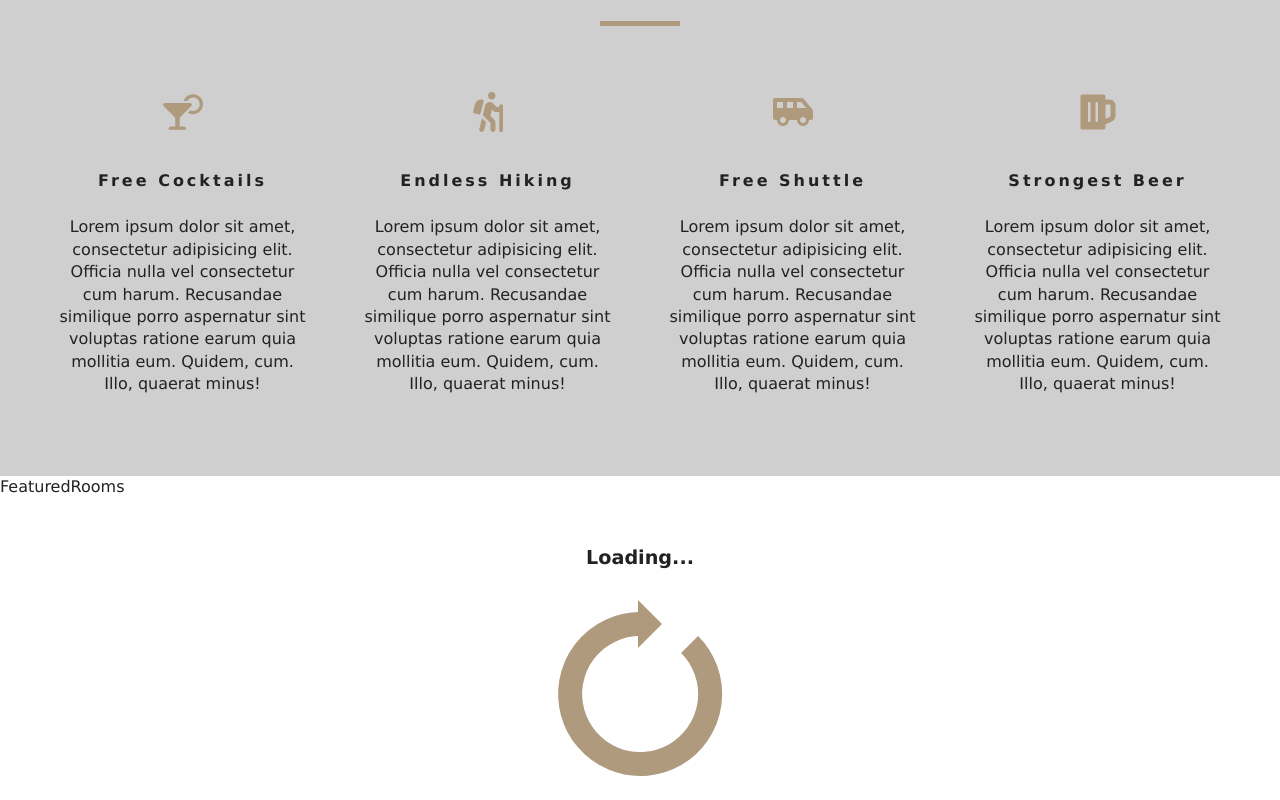
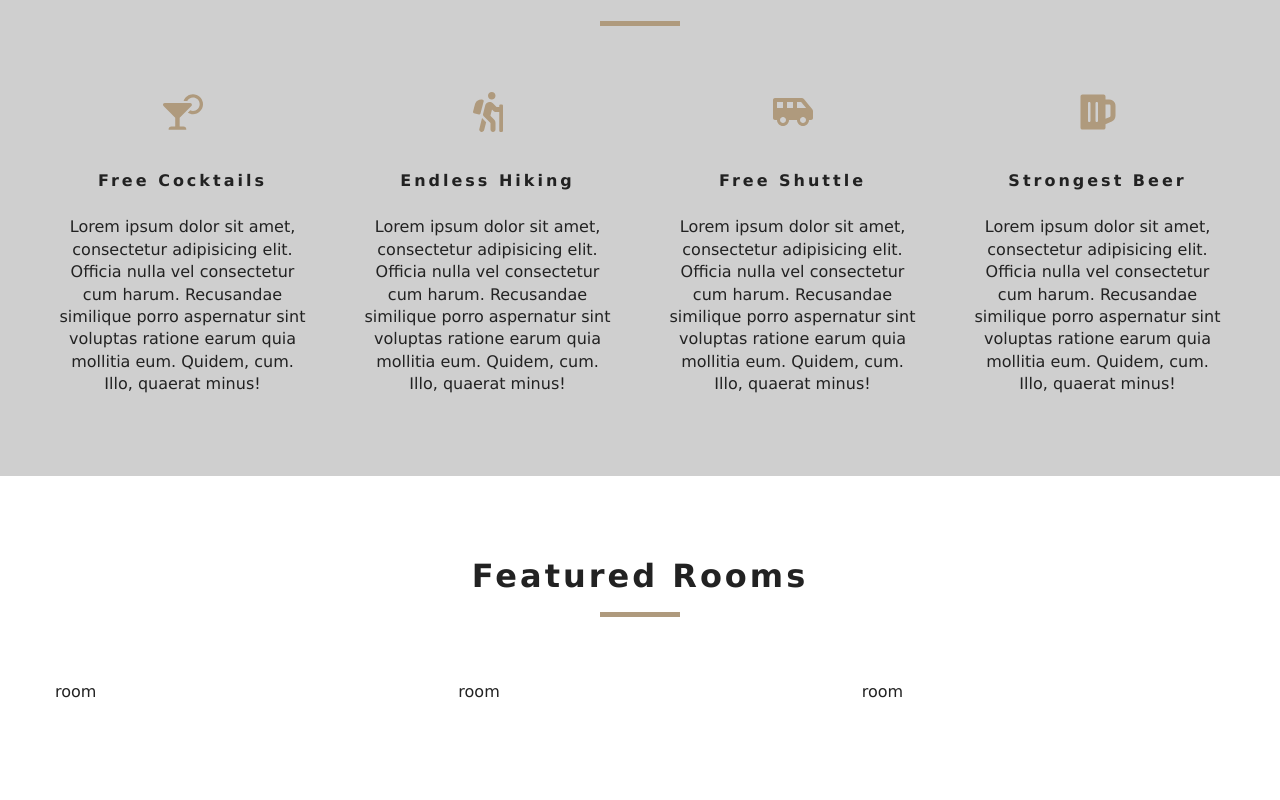
Before and after one commit to r-sabzi/beach-resort, a React (Create React App) app: page / in a window 1280 px wide. Shown: the part 915-1715 px from the top of the page. Built offline with nearby package versions, Linux system fonts and the light colour scheme.

Commit message:
completed featuredRoom

```diff
--- a/src/components/FeaturedRooms.js
+++ b/src/components/FeaturedRooms.js
@@ -1,15 +1,26 @@
 import React, { Component } from "react";
 import { RoomContext } from "../context";
 import Loading from "./Loading";
+import Room from "./Room";
+import Title from "./Title";
 
 export default class FeaturedRooms extends Component {
   static contextType = RoomContext;
 
   render() {
+    console.log(this.context);
+    let { loading, featuredRooms: rooms } = this.context;
+    console.log(rooms);
+    rooms = rooms.map(room => {
+      return <Room key={room.id} room={room} />;
+    });
     return (
-      <div>
-      FeaturedRooms
-      <Loading/>
-    </div>);
+      <section className="featured-rooms">
+        <Title title="featured rooms" />
+        <div className="featured-rooms-center">
+          {loading ? <Loading /> : rooms}
+        </div>
+      </section>
+    );
   }
 }
--- /dev/null
+++ b/src/components/Room.js
@@ -0,0 +1,5 @@
+import React from "react";
+
+export default function Room() {
+  return <div>room</div>;
+}
--- a/src/context.js
+++ b/src/context.js
@@ -13,9 +13,12 @@ class RoomProvider extends Component {
 
   componentDidMount() {
     let rooms = this.formatData(items);
-    let featuredRooms = rooms.filter(room => room.featured === true);
+    let featuredRooms = rooms.filter(room => room.fields.featured === true);
     this.setState({
-      rooms, featuredRooms, sortedRooms: rooms, loading: false
+      rooms,
+      featuredRooms,
+      sortedRooms: rooms,
+      loading: false
     });
   }
 
@@ -25,7 +28,7 @@ class RoomProvider extends Component {
       let images = item.fields.images.map(image => image.fields.file.url);
       let room = { ...item, images, id };
       return room;
-    })
+    });
     return tempItems;
   }
 
--- a/src/pages/Home.js
+++ b/src/pages/Home.js
@@ -3,7 +3,7 @@ import Hero from "../components/Hero";
 import Banner from "../components/Banner";
 import { Link } from "react-router-dom";
 import Services from "../components/Services";
-import FeaturedRooms from '../components/FeaturedRooms'
+import FeaturedRooms from "../components/FeaturedRooms";
 
 export default function Home() {
   return (
@@ -19,7 +19,7 @@ export default function Home() {
         </Banner>
       </Hero>
       <Services />
-      <FeaturedRooms/>
+      <FeaturedRooms />
     </>
   );
 }
```
Also changed, not shown: src/components/Loading.js (+5 -7 lines).
